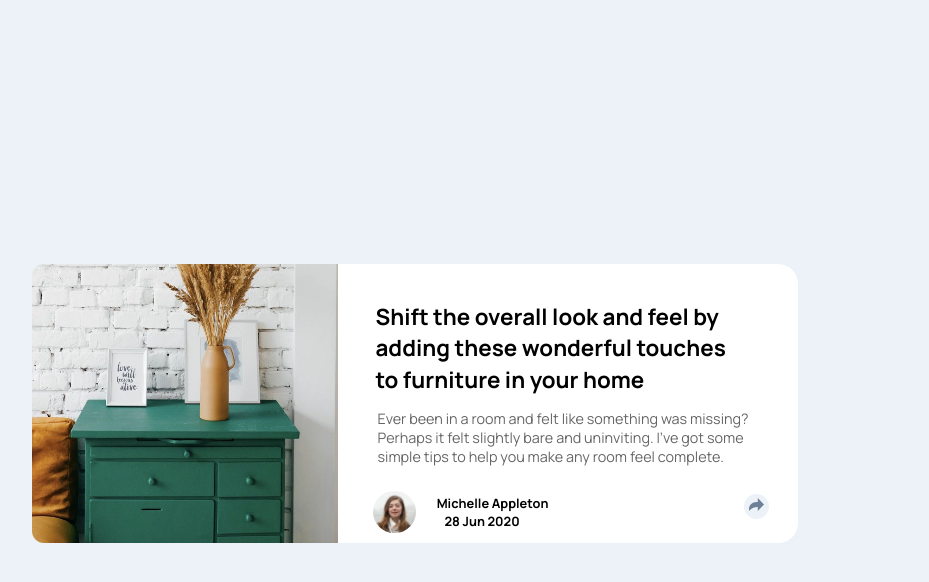
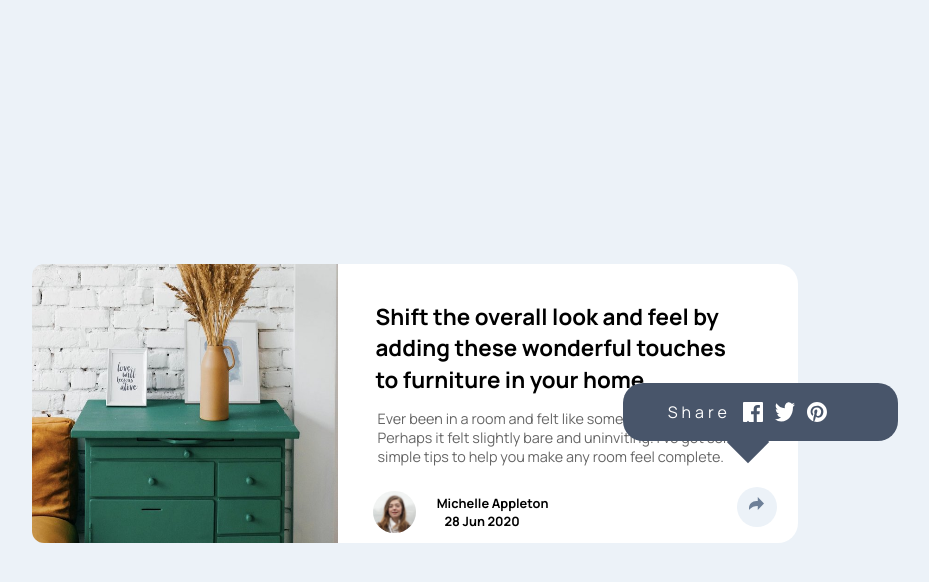
Before and after one commit to ChamuMutezva/article-preview-component, a React (Create React App) app: page / in a window 1280 px wide. Both pictures are taken after a click on the picture 966 px from the left and 504 px from the top of the page. Shown: the top 582 px of the page, without its empty margins (210-1139 px from the left). Built offline with nearby package versions, Linux system fonts and the light colour scheme.

Commit message:
fix: h2 font-size and letter spacing

```diff
--- a/src/index.css
+++ b/src/index.css
@@ -33,6 +33,11 @@ padding: 10px 0;
 text-align: left;
 line-height: 1.4;
 word-spacing: 2px;
+}
+h2 {
+  font-weight: 100;
+  font-size: 1rem;
+  letter-spacing: 4px;
 }
 p {
   text-align: left;
@@ -75,9 +80,16 @@ figcaption {
 .shareSection {
   background-color: hsl(210, 46%, 95%);
   border-radius: 50%;
-  width: 25px;
+  width: 40px;
   margin: auto;
-  height: 25px;
+  height: 40px;
+}
+img.proceed {
+  /* width: 20px; */
+  /* height: 20px; */
+  /* display: block; */
+  /* margin: auto; */
+  padding: 10px;
 }
 .socialShare {
   width: 100%;
@@ -158,7 +170,7 @@ margin-left: 0px;
 }
 .socialShare {
   top: -87px;
-  width: 70%;
+  width: 275px;
   left: 285px;
   border-radius: 20px;
   padding: 14px 30px;
--- a/src/main.js
+++ b/src/main.js
@@ -45,7 +45,7 @@ const MainContent = () => {
                         <img class='proceed' src={share} alt='share infor'
                             onClick={toggleColor} />
                     </div>
-                    <div className="socialShare">
+                    <div className="socialShare preview">
                         <h2>Share</h2>
                         <span className="socialIcons">
                             <img src={facebook} alt="" />
```
